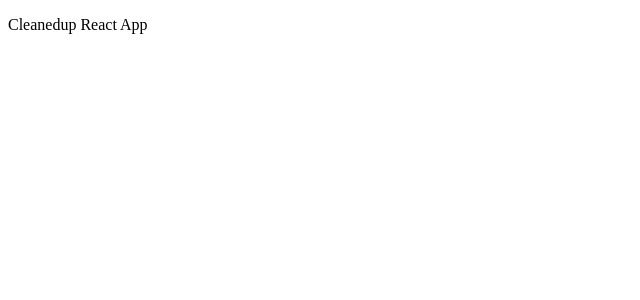
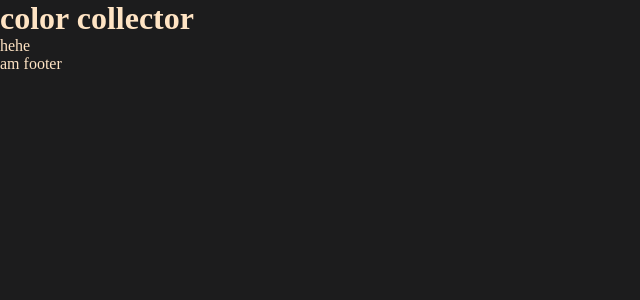
Before and after one commit to mistyb01/color-collector, a React (Create React App) app: page / in a window 1280 px wide. Shown: the top 300 px of the page, without its empty margins (0-640 px from the left). Built offline with nearby package versions, Linux system fonts and the light colour scheme.

Commit message:
created basic components

```diff
--- a/src/App.css
+++ b/src/App.css
@@ -0,0 +1,10 @@
+* {
+    margin: 0;
+    padding: 0;
+    box-sizing: border-box;
+}
+
+body {
+    background-color: rgb(28, 28, 29);
+    color:bisque;
+}
--- a/src/App.jsx
+++ b/src/App.jsx
@@ -1,11 +1,17 @@
 import React from 'react';
 import './App.css';
+import Header from './Header.js';
+import Gallery from './Gallery.js';
+import Footer from './Footer.js';
+
 
 function App() {
   return (
-    <p>
-      Cleanedup React App
-    </p>
+    <>
+    <Header/>
+    <Gallery/>
+    <Footer/>
+    </>
   );
 }
 
--- /dev/null
+++ b/src/Footer.js
@@ -0,0 +1,14 @@
+import React from 'react';
+import './App.css';
+
+function Footer() {
+  return (
+    <>
+    <footer>
+        am footer
+    </footer>
+    </>
+  );
+}
+
+export default Footer;
--- /dev/null
+++ b/src/Gallery.js
@@ -0,0 +1,14 @@
+import React from 'react';
+import './App.css';
+
+function Gallery() {
+  return (
+    <>
+    <main>
+        hehe
+    </main>
+    </>
+  );
+}
+
+export default Gallery;
--- /dev/null
+++ b/src/Header.js
@@ -0,0 +1,14 @@
+import React from 'react';
+import './App.css';
+
+function Footer() {
+  return (
+    <>
+    <header>
+        <h1>color collector</h1>
+    </header>
+    </>
+  );
+}
+
+export default Footer;
```
